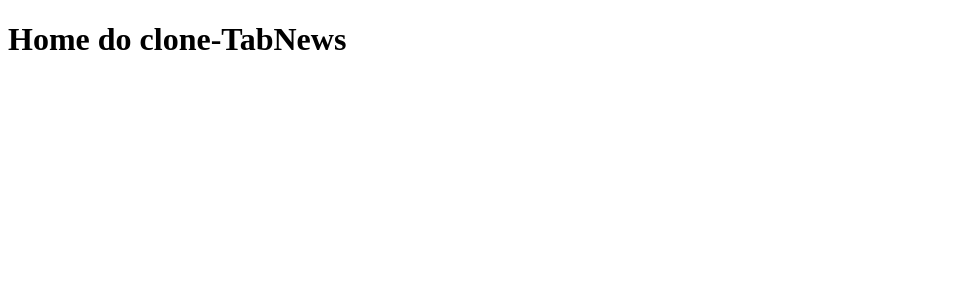
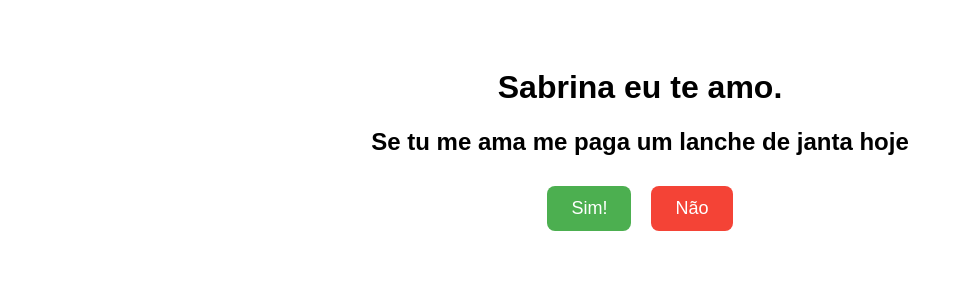
Before and after one commit to GabrielSAbreu/clone-tabnews, a Next.js app: page / in a window 1280 px wide. Shown: the top 300 px of the page, without its empty margins (0-963 px from the left). Built offline with nearby package versions, Linux system fonts and the light colour scheme.

Commit message:
Chore:Publicação para o desafio 1 do curso.dev

```diff
--- a/pages/index.js
+++ b/pages/index.js
@@ -1,5 +1,79 @@
+import { useState } from 'react';
+
 function Home() {
-    return <h1> Home do clone-TabNews</h1>
+    // Guarda a posição do botão do "Não"
+    const [posicao, setPosicao] = useState({ top: 'auto', left: 'auto' });
+
+    const fugir = () => {
+        // Gera valores aleatórios entre 10% e 85% para o botão não sumir da tela
+        const randomTop = Math.floor(Math.random() * 75) + 10;
+        const randomLeft = Math.floor(Math.random() * 75) + 10;
+
+        setPosicao({
+            top: `${randomTop}%`,
+            left: `${randomLeft}%`,
+            position: 'absolute' // Ativa o posicionamento absoluto ao interagir
+        });
+    };
+
+    const aceitou = () => {
+        alert("Oba! Sabia que me amava. Quero um combo com batata frita! 🍔🍟");
+    };
+
+    return (
+        <div style={{
+            textAlign: 'center',
+            padding: '40px 20px',
+            fontFamily: 'sans-serif',
+            height: '100vh',
+            boxSizing: 'border-box',
+            position: 'relative', // Necessário para o botão absoluto não fugir da tela inteira
+            overflow: 'hidden'
+        }}>
+            <h1> Sabrina eu te amo.</h1>
+            <h2>Se tu me ama me paga um lanche de janta hoje</h2>
+
+            <div style={{ marginTop: '30px', display: 'flex', justifyContent: 'center', gap: '20px' }}>
+                {/* Botão SIM */}
+                <button
+                    onClick={aceitou}
+                    style={{
+                        padding: '12px 24px',
+                        fontSize: '18px',
+                        backgroundColor: '#4CAF50',
+                        color: 'white',
+                        border: 'none',
+                        borderRadius: '8px',
+                        cursor: 'pointer'
+                    }}
+                >
+                    Sim!
+                </button>
+
+                {/* Botão NÃO (O fujão) */}
+                <button
+                    onMouseEnter={fugir} // Funciona no computador (passar o mouse)
+                    onTouchStart={fugir}  // Funciona no mobile (primeiro toque)
+                    style={{
+                        padding: '12px 24px',
+                        fontSize: '18px',
+                        backgroundColor: '#f44336',
+                        color: 'white',
+                        border: 'none',
+                        borderRadius: '8px',
+                        cursor: 'pointer',
+                        // Aplica a posição dinâmica
+                        position: posicao.position || 'static',
+                        top: posicao.top,
+                        left: posicao.left,
+                        transition: 'all 0.1s ease' // Deixa o movimento mais suave
+                    }}
+                >
+                    Não
+                </button>
+            </div>
+        </div>
+    );
 }
 
 export default Home;
```
Also changed, not shown: 1 other file (tests, documents, lock files or other folders).
